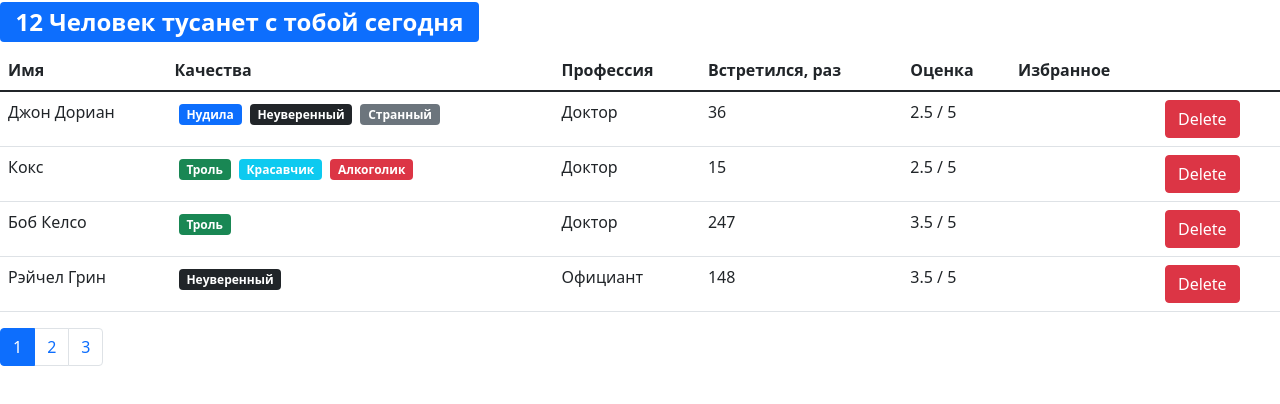
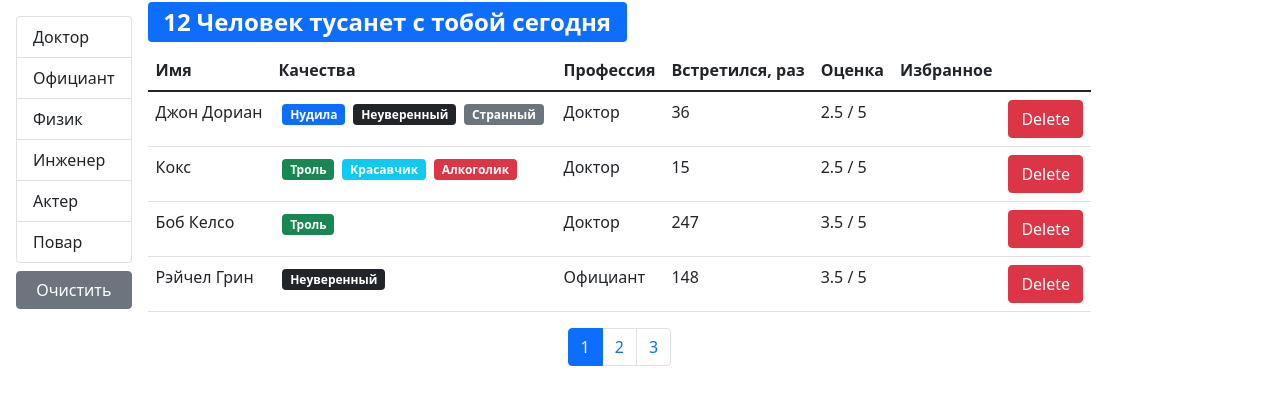
Before and after one commit to santaz0r/reactjs_task1, a React (Create React App) app: page / in a window 1280 px wide. Shown: the top 404 px of the page. Built offline with nearby package versions, Linux system fonts and the light colour scheme; the HTML template or start-up script is replaced by a standard one.

Commit message:
develop filter

```diff
--- a/src/app/App.js
+++ b/src/app/App.js
@@ -1,5 +1,4 @@
 import React, { useState } from "react";
-import SearchStatus from "./components/searchStatus";
 import api from "./api";
 import Users from "./components/users";
 
@@ -16,7 +15,6 @@
     };
     return (
         <>
-            <SearchStatus length={users.length} />
             <Users
                 users={users}
                 onToggleBookMark={handleToggleBookMark}
--- /dev/null
+++ b/src/app/api/fake.api/professions.api.js
@@ -0,0 +1,19 @@
+export const professions = {
+    doctor: { _id: "67rdca3eeb7f6fgeed471818", name: "Доктор" },
+    waiter: { _id: "67rdca3eeb7f6fgeed471820", name: "Официант" },
+    physics: { _id: "67rdca3eeb7f6fgeed471814", name: "Физик" },
+    engineer: { _id: "67rdca3eeb7f6fgeed471822", name: "Инженер" },
+    actor: { _id: "67rdca3eeb7f6fgeed471824", name: "Актер" },
+    cook: { _id: "67rdca3eeb7f6fgeed471829", name: "Повар" }
+};
+
+const fetchAll = () =>
+    new Promise((resolve) => {
+        window.setTimeout(function () {
+            resolve(professions);
+        }, 2000);
+    });
+
+export default {
+    fetchAll
+};
--- a/src/app/api/fake.api/user.api.js
+++ b/src/app/api/fake.api/user.api.js
@@ -1,11 +1,4 @@
-const professions = {
-    doctor: { _id: "67rdca3eeb7f6fgeed471818", name: "Доктор" },
-    waiter: { _id: "67rdca3eeb7f6fgeed471820", name: "Официант" },
-    physics: { _id: "67rdca3eeb7f6fgeed471814", name: "Физик" },
-    engineer: { _id: "67rdca3eeb7f6fgeed471822", name: "Инженер" },
-    actor: { _id: "67rdca3eeb7f6fgeed471824", name: "Актер" },
-    cook: { _id: "67rdca3eeb7f6fgeed471829", name: "Повар" }
-};
+import { professions } from "./professions.api";
 const qualities = {
     tedious: {
         _id: "67rdca3eeb7f6fgeed471198",
--- a/src/app/api/index.js
+++ b/src/app/api/index.js
@@ -1,5 +1,7 @@
 import * as users from "./fake.api/user.api";
+import professions from "./fake.api/professions.api";
 const API = {
-    users
+    users,
+    professions
 };
 export default API;
--- /dev/null
+++ b/src/app/components/groupList.jsx
@@ -0,0 +1,42 @@
+import React from "react";
+import PropTypes from "prop-types";
+
+const GroupList = ({
+    items,
+    valueProperty,
+    contentProperty,
+    onItemSelect,
+    selectedItem
+}) => {
+    return (
+        <ul className="list-group">
+            {Object.keys(items).map((item) => (
+                <li
+                    key={items[item][valueProperty]}
+                    className={
+                        "list-group-item" +
+                        (items[item] === selectedItem ? " active" : "")
+                    }
+                    onClick={() => onItemSelect(items[item])}
+                    role={"button"}
+                >
+                    {items[item][contentProperty]}
+                </li>
+            ))}
+        </ul>
+    );
+};
+
+GroupList.defaultProps = {
+    valueProperty: "_id",
+    contentProperty: "name"
+};
+GroupList.propTypes = {
+    items: PropTypes.object.isRequired,
+    valueProperty: PropTypes.string.isRequired,
+    contentProperty: PropTypes.string.isRequired,
+    onItemSelect: PropTypes.func,
+    selectedItem: PropTypes.object
+};
+
+export default GroupList;
--- a/src/app/components/users.jsx
+++ b/src/app/components/users.jsx
@@ -1,19 +1,56 @@
-import React, { useState } from "react";
+import React, { useState, useEffect } from "react";
 import User from "./user";
 import Pagination from "./pagination";
 import { paginate } from "../utils/paginate";
 import PropTypes from "prop-types";
+import api from "../api";
+import GroupList from "./groupList";
+import SearchStatus from "./searchStatus";
 
 const Users = ({ users, ...rest }) => {
-    const count = users.length;
     const pageSize = 4;
     const [currentPage, setCurrentPage] = useState(1);
+    const [professions, setProfession] = useState();
+    const [selectedProf, setSelectedProf] = useState();
+    useEffect(() => {
+        api.professions.fetchAll().then((data) => setProfession(data));
+    }, []);
+    useEffect(() => {
+        setCurrentPage(1);
+    }, [selectedProf]);
     const handlePageChange = (pageIndex) => {
         setCurrentPage(pageIndex);
     };
-    const userCrop = paginate(users, currentPage, pageSize);
+    const handleProfessionSelect = (item) => {
+        setSelectedProf(item);
+    };
+    const filteredUsers = selectedProf
+        ? users.filter((user) => user.profession === selectedProf)
+        : users;
+    const count = filteredUsers.length;
+    const userCrop = paginate(filteredUsers, currentPage, pageSize);
+    const clearFilter = () => {
+        setSelectedProf();
+    };
     return (
-        <>
+        <div className="d-flex">
+            {professions && (
+                <div className="d-flex flex-column flex-shrink-0 p-3">
+                    <GroupList
+                        selectedItem={selectedProf}
+                        items={professions}
+                        onItemSelect={handleProfessionSelect}
+                    />
+                    <button
+                        className="btn btn-secondary mt-2"
+                        onClick={clearFilter}
+                    >
+                        Очистить
+                    </button>
+                </div>
+            )}
+            <div className="d-flex flex-column">
+                <SearchStatus length={count} />
                 {count !== 0 && (
                     <table className="table">
                         <thead>
@@ -34,13 +71,16 @@
                         </tbody>
                     </table>
                 )}
+                <div className="d-flex justify-content-center">
                     <Pagination
                         itemsCount={count}
                         pageSize={pageSize}
                         currentPage={currentPage}
                         onPageChange={handlePageChange}
                     />
-        </>
+                </div>
+            </div>
+        </div>
     );
 };
 Users.propTypes = {
```
Also changed, not shown: .eslintrc.js. Lines whose indentation alone changed are shown as unchanged.
